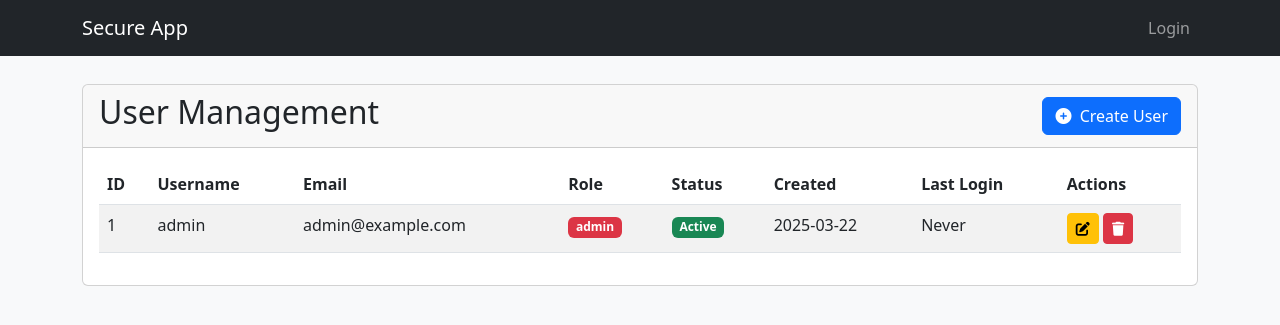
After one commit to burakkocak/sqlaim, a Flask app: template templates/user_management.html in a window 1280 px wide. The commit adds this page. Shown: the top 325 px of the page. Run offline with Flask 3, Linux system fonts and the light colour scheme; the template is opened without the code that fills it: values that come from a table or form of the project are taken from there, others are empty; some libraries are stand-ins or nearby versions.

Commit message:
added user management

```diff
--- a/app.py
+++ b/app.py
@@ -5,13 +5,14 @@ from werkzeug.security import generate_password_hash, check_password_hash
 from functools import wraps
 from datetime import datetime, timedelta
 import secrets
+import re
 
 # Initialize Flask app
 app = Flask(__name__)
 app.config['SECRET_KEY'] = secrets.token_hex(32)  # Generate a secure random key
 app.config['SQLALCHEMY_DATABASE_URI'] = os.environ.get('DATABASE_URL', 'postgresql://postgres:password@localhost/kocak')
 app.config['SQLALCHEMY_TRACK_MODIFICATIONS'] = False
-app.config['PERMANENT_SESSION_LIFETIME'] = timedelta(minutes=30)  # Session timeout afpip ter 30 minutes
+app.config['PERMANENT_SESSION_LIFETIME'] = timedelta(minutes=30)  # Session timeout after 30 minutes
 
 # Initialize SQLAlchemy
 db = SQLAlchemy(app)
@@ -22,9 +23,12 @@ class User(db.Model):
     username = db.Column(db.String(80), unique=True, nullable=False)
     email = db.Column(db.String(120), unique=True, nullable=False)
     password_hash = db.Column(db.String(256), nullable=False)
+    role = db.Column(db.String(20), default='user')  # 'admin' or 'user'
     failed_login_attempts = db.Column(db.Integer, default=0)
     locked_until = db.Column(db.DateTime, nullable=True)
     last_login = db.Column(db.DateTime, nullable=True)
+    created_at = db.Column(db.DateTime, default=datetime.now)
+    active = db.Column(db.Boolean, default=True)
 
     def set_password(self, password):
         self.password_hash = generate_password_hash(password, method='pbkdf2:sha256:50000')
@@ -54,6 +58,22 @@ def login_required(f):
         return f(*args, **kwargs)
     return decorated_function
 
+# Admin required decorator
+def admin_required(f):
+    @wraps(f)
+    def decorated_function(*args, **kwargs):
+        if 'user_id' not in session:
+            flash('Please log in to access this page', 'danger')
+            return redirect(url_for('login', next=request.url))
+
+        user = User.query.get(session['user_id'])
+        if not user or user.role != 'admin':
+            flash('You do not have permission to access this page', 'danger')
+            return redirect(url_for('dashboard'))
+
+        return f(*args, **kwargs)
+    return decorated_function
+
 # Routes
 @app.route('/')
 def index():
@@ -74,6 +94,11 @@ def login():
 
         user = User.query.filter_by(username=username).first()
 
+        # Check if account is active
+        if user and not user.active:
+            flash('This account has been deactivated. Please contact an administrator.', 'danger')
+            return render_template('login.html')
+
         # Check if account is locked
         if user and user.locked_until and user.locked_until > datetime.now():
             remaining_time = (user.locked_until - datetime.now()).total_seconds() / 60
@@ -91,6 +116,7 @@ def login():
             session.clear()
             session['user_id'] = user.id
             session['username'] = user.username
+            session['user_role'] = user.role
             session['last_activity'] = datetime.now().isoformat()
             session.permanent = True  # Use permanent session with the defined lifetime
 
@@ -127,6 +153,159 @@ def logout():
     flash('You have been logged out', 'info')
     return redirect(url_for('login'))
 
+# User Management Routes
+@app.route('/users')
+@login_required
+@admin_required
+def user_management():
+    users = User.query.all()
+    return render_template('user_management.html', users=users)
+
+@app.route('/users/create', methods=['GET', 'POST'])
+@login_required
+@admin_required
+def create_user():
+    if request.method == 'POST':
+        username = request.form.get('username')
+        email = request.form.get('email')
+        password = request.form.get('password')
+        role = request.form.get('role', 'user')
+
+        # Validate inputs
+        if not username or not email or not password:
+            flash('All fields are required', 'danger')
+            return render_template('create_user.html')
+
+        # Check username format (alphanumeric, underscores, 3-20 chars)
+        if not re.match(r'^[a-zA-Z0-9_]{3,20}$', username):
+            flash('Username must be 3-20 characters long and contain only letters, numbers, and underscores', 'danger')
+            return render_template('create_user.html')
+
+        # Check email format
+        if not re.match(r'^[a-zA-Z0-9._%+-]+@[a-zA-Z0-9.-]+\.[a-zA-Z]{2,}$', email):
+            flash('Please enter a valid email address', 'danger')
+            return render_template('create_user.html')
+
+        # Check password strength (min 8 chars, 1 uppercase, 1 lowercase, 1 digit)
+        if len(password) < 8 or not re.search(r'[A-Z]', password) or not re.search(r'[a-z]', password) or not re.search(r'[0-9]', password):
+            flash('Password must be at least 8 characters long and contain uppercase, lowercase, and numeric characters', 'danger')
+            return render_template('create_user.html')
+
+        # Check if username or email already exists
+        if User.query.filter_by(username=username).first():
+            flash('Username already exists', 'danger')
+            return render_template('create_user.html')
+
+        if User.query.filter_by(email=email).first():
+            flash('Email already exists', 'danger')
+            return render_template('create_user.html')
+
+        # Create new user
+        new_user = User(username=username, email=email, role=role)
+        new_user.set_password(password)
+
+        try:
+            db.session.add(new_user)
+            db.session.commit()
+            flash(f'User {username} created successfully', 'success')
+            return redirect(url_for('user_management'))
+        except Exception as e:
+            db.session.rollback()
+            flash(f'Error creating user: {str(e)}', 'danger')
+            return render_template('create_user.html')
+
+    return render_template('create_user.html')
+
+@app.route('/users/edit/<int:user_id>', methods=['GET', 'POST'])
+@login_required
+@admin_required
+def edit_user(user_id):
+    user = User.query.get_or_404(user_id)
+
+    # Prevent editing the currently logged-in admin (for safety)
+    if user_id == session.get('user_id'):
+        flash('You cannot edit your own account here', 'warning')
+        return redirect(url_for('user_management'))
+
+    if request.method == 'POST':
+        email = request.form.get('email')
+        role = request.form.get('role')
+        active = 'active' in request.form
+        new_password = request.form.get('password')
+
+        # Validate email
+        if not re.match(r'^[a-zA-Z0-9._%+-]+@[a-zA-Z0-9.-]+\.[a-zA-Z]{2,}$', email):
+            flash('Please enter a valid email address', 'danger')
+            return render_template('edit_user.html', user=user)
+
+        # Check if email already exists (for a different user)
+        existing_user = User.query.filter_by(email=email).first()
+        if existing_user and existing_user.id != user_id:
+            flash('Email already exists for another user', 'danger')
+            return render_template('edit_user.html', user=user)
+
+        # Update user details
+        user.email = email
+        user.role = role
+        user.active = active
+
+        # Update password if provided
+        if new_password:
+            if len(new_password) < 8 or not re.search(r'[A-Z]', new_password) or not re.search(r'[a-z]', new_password) or not re.search(r'[0-9]', new_password):
+                flash('Password must be at least 8 characters long and contain uppercase, lowercase, and numeric characters', 'danger')
+                return render_template('edit_user.html', user=user)
+            user.set_password(new_password)
+
+        try:
+            db.session.commit()
+            flash(f'User {user.username} updated successfully', 'success')
+            return redirect(url_for('user_management'))
+        except Exception as e:
+            db.session.rollback()
+            flash(f'Error updating user: {str(e)}', 'danger')
+            return render_template('edit_user.html', user=user)
+
+    return render_template('edit_user.html', user=user)
+
+@app.route('/users/delete/<int:user_id>', methods=['POST'])
+@login_required
+@admin_required
+def delete_user(user_id):
+    user = User.query.get_or_404(user_id)
+
+    # Prevent deleting the currently logged-in admin
+    if user_id == session.get('user_id'):
+        flash('You cannot delete your own account', 'danger')
+        return redirect(url_for('user_management'))
+
+    try:
+        db.session.delete(user)
+        db.session.commit()
+        flash(f'User {user.username} deleted successfully', 'success')
+    except Exception as e:
+        db.session.rollback()
+        flash(f'Error deleting user: {str(e)}', 'danger')
+
+    return redirect(url_for('user_management'))
+
+@app.route('/users/unlock/<int:user_id>', methods=['POST'])
+@login_required
+@admin_required
+def unlock_user(user_id):
+    user = User.query.get_or_404(user_id)
+
+    user.failed_login_attempts = 0
+    user.locked_until = None
+
+    try:
+        db.session.commit()
+        flash(f'User {user.username} unlocked successfully', 'success')
+    except Exception as e:
+        db.session.rollback()
+        flash(f'Error unlocking user: {str(e)}', 'danger')
+
+    return redirect(url_for('user_management'))
+
 # Error handlers
 @app.errorhandler(404)
 def page_not_found(e):
@@ -136,7 +315,22 @@ def page_not_found(e):
 def internal_server_error(e):
     return render_template('500.html'), 500
 
+# Create initial admin user if none exists
+def create_admin_if_not_exists():
+    admin = User.query.filter_by(role='admin').first()
+    if not admin:
+        admin = User(
+            username='admin',
+            email='admin@example.com',
+            role='admin'
+        )
+        admin.set_password('Admin123!')
+        db.session.add(admin)
+        db.session.commit()
+        print("Admin user created: username='admin', password='Admin123!'")
+
 if __name__ == '__main__':
     with app.app_context():
         db.create_all()  # Create database tables if they don't exist
+        create_admin_if_not_exists()  # Create an admin user if none exists
     app.run(debug=False)  # Set to False in production
--- a/templates/base.html
+++ b/templates/base.html
@@ -6,6 +6,7 @@
     <meta name="viewport" content="width=device-width, initial-scale=1.0">
     <title>{% block title %}Secure Flask App{% endblock %}</title>
     <link rel="stylesheet" href="https://cdnjs.cloudflare.com/ajax/libs/bootstrap/5.3.0/css/bootstrap.min.css">
+    <link rel="stylesheet" href="https://cdnjs.cloudflare.com/ajax/libs/font-awesome/6.0.0/css/all.min.css">
     <style>
         body {
             padding-top: 60px;
@@ -19,6 +20,25 @@
             background-color: #fff;
             border-radius: 5px;
             box-shadow: 0 2px 10px rgba(0, 0, 0, 0.1);
+        }
+        .form-container {
+            max-width: 600px;
+            margin: 0 auto;
+            padding: 20px;
+            background-color: #fff;
+            border-radius: 5px;
+            box-shadow: 0 2px 10px rgba(0, 0, 0, 0.1);
+        }
+        .action-buttons {
+            white-space: nowrap;
+        }
+        .badge-locked {
+            background-color: #dc3545;
+            color: white;
+        }
+        .badge-inactive {
+            background-color: #6c757d;
+            color: white;
         }
     </style>
 </head>
@@ -35,6 +55,11 @@
                     <li class="nav-item">
                         <a class="nav-link" href="{{ url_for('dashboard') }}">Dashboard</a>
                     </li>
+                    {% if session.get('user_role') == 'admin' %}
+                    <li class="nav-item">
+                        <a class="nav-link" href="{{ url_for('user_management') }}">User Management</a>
+                    </li>
+                    {% endif %}
                     <li class="nav-item">
                         <a class="nav-link" href="{{ url_for('logout') }}">Logout</a>
                     </li>
@@ -64,5 +89,24 @@
     </div>
 
     <script src="https://cdnjs.cloudflare.com/ajax/libs/bootstrap/5.3.0/js/bootstrap.bundle.min.js"></script>
+    <script>
+        // Initialize Bootstrap tooltips
+        document.addEventListener('DOMContentLoaded', function() {
+            var tooltipTriggerList = [].slice.call(document.querySelectorAll('[data-bs-toggle="tooltip"]'))
+            var tooltipList = tooltipTriggerList.map(function (tooltipTriggerEl) {
+                return new bootstrap.Tooltip(tooltipTriggerEl)
+            });
+
+            // Confirm delete
+            var deleteButtons = document.querySelectorAll('.delete-confirmation');
+            deleteButtons.forEach(function(button) {
+                button.addEventListener('click', function(e) {
+                    if (!confirm('Are you sure you want to delete this user? This action cannot be undone.')) {
+                        e.preventDefault();
+                    }
+                });
+            });
+        });
+    </script>
 </body>
 </html>
--- /dev/null
+++ b/templates/user_management.html
@@ -0,0 +1,80 @@
+
+<!-- templates/user_management.html -->
+{% extends "base.html" %}
+{% block title %}User Management{% endblock %}
+{% block content %}
+<div class="card">
+    <div class="card-header d-flex justify-content-between align-items-center">
+        <h2>User Management</h2>
+        <a href="{{ url_for('create_user') }}" class="btn btn-primary">
+            <i class="fas fa-plus-circle me-1"></i> Create User
+        </a>
+    </div>
+    <div class="card-body">
+        <div class="table-responsive">
+            <table class="table table-striped table-hover">
+                <thead>
+                    <tr>
+                        <th>ID</th>
+                        <th>Username</th>
+                        <th>Email</th>
+                        <th>Role</th>
+                        <th>Status</th>
+                        <th>Created</th>
+                        <th>Last Login</th>
+                        <th>Actions</th>
+                    </tr>
+                </thead>
+                <tbody>
+                    {% for user in users %}
+                    <tr {% if not user.active %}class="table-secondary"{% endif %}>
+                        <td>{{ user.id }}</td>
+                        <td>{{ user.username }}</td>
+                        <td>{{ user.email }}</td>
+                        <td>
+                            <span class="badge bg-{% if user.role == 'admin' %}danger{% else %}primary{% endif %}">
+                                {{ user.role }}
+                            </span>
+                        </td>
+                        <td>
+                            {% if user.locked_until and user.locked_until > now %}
+                                <span class="badge bg-danger" data-bs-toggle="tooltip" title="Locked until {{ user.locked_until.strftime('%Y-%m-%d %H:%M:%S') }}">
+                                    Locked
+                                </span>
+                            {% elif not user.active %}
+                                <span class="badge bg-secondary">Inactive</span>
+                            {% else %}
+                                <span class="badge bg-success">Active</span>
+                            {% endif %}
+                        </td>
+                        <td>{{ user.created_at.strftime('%Y-%m-%d') }}</td>
+                        <td>{{ user.last_login.strftime('%Y-%m-%d %H:%M') if user.last_login else 'Never' }}</td>
+                        <td class="action-buttons">
+                            <a href="{{ url_for('edit_user', user_id=user.id) }}" class="btn btn-sm btn-warning" data-bs-toggle="tooltip" title="Edit User">
+                                <i class="fas fa-edit"></i>
+                            </a>
+
+                            {% if user.locked_until and user.locked_until > now %}
+                            <form action="{{ url_for('unlock_user', user_id=user.id) }}" method="POST" class="d-inline">
+                                <button type="submit" class="btn btn-sm btn-info" data-bs-toggle="tooltip" title="Unlock User">
+                                    <i class="fas fa-unlock"></i>
+                                </button>
+                            </form>
+                            {% endif %}
+
+                            {% if user.id != session.get('user_id') %}
+                            <form action="{{ url_for('delete_user', user_id=user.id) }}" method="POST" class="d-inline">
+                                <button type="submit" class="btn btn-sm btn-danger delete-confirmation" data-bs-toggle="tooltip" title="Delete User">
+                                    <i class="fas fa-trash"></i>
+                                </button>
+                            </form>
+                            {% endif %}
+                        </td>
+                    </tr>
+                    {% endfor %}
+                </tbody>
+            </table>
+        </div>
+    </div>
+</div>
+{% endblock %}
```
Also changed, not shown: templates/create_user.html (added, +35 -0 lines), templates/dashboard.html (+7 -0 lines), templates/edit_user.html (added, +38 -0 lines).
